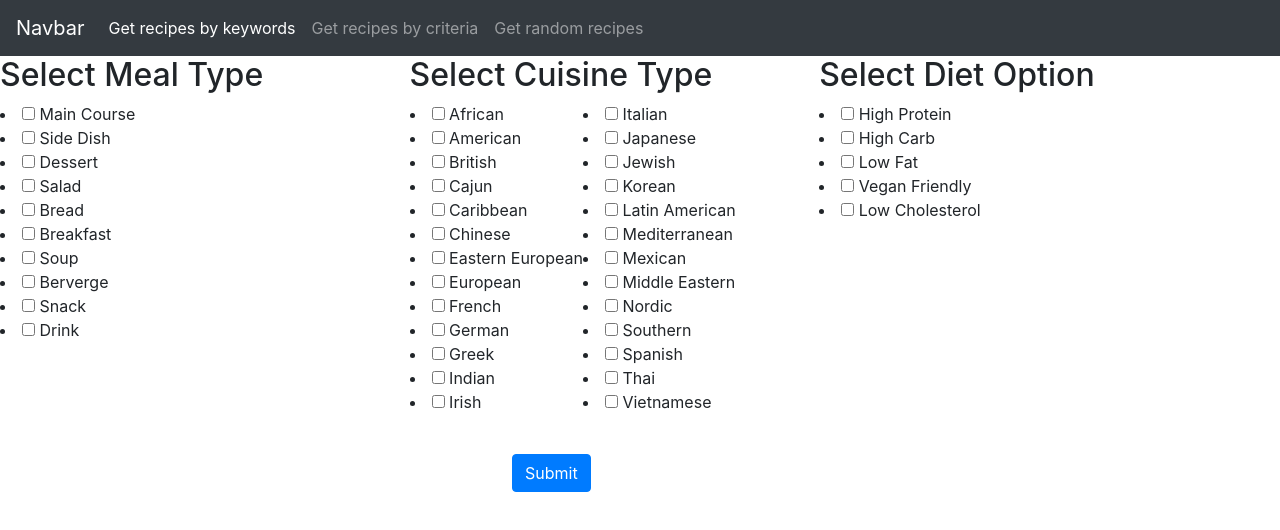
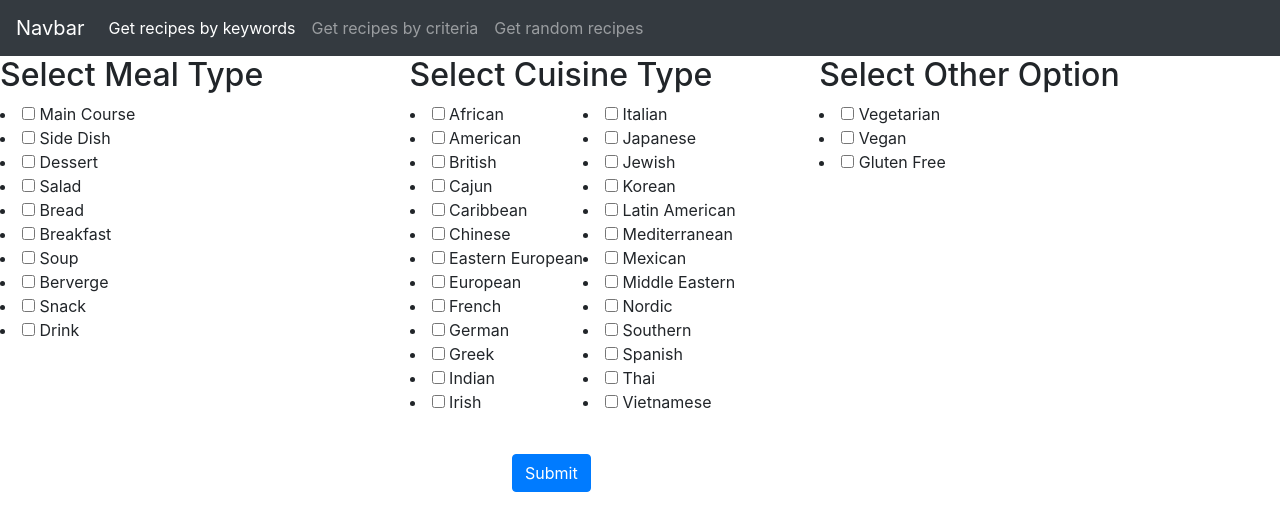
Before and after one commit to SWChan01/recipe-app, a React (Create React App) app: page /advancedSearch in a window 1280 px wide. Shown: the top 530 px of the page. Built offline with nearby package versions, Linux system fonts and the light colour scheme.

Commit message:
diet is done

```diff
--- a/src/components/AdvancedSearch.js
+++ b/src/components/AdvancedSearch.js
@@ -60,11 +60,10 @@ class AdvancedSearch extends Component{
 
 
             dietOption: [
-                {id:36 , value: "High Protein" ,isChecked :false},
-                {id:37 , value: "High Carb" ,isChecked :false},
-                {id:38 , value: "Low Fat" ,isChecked :false},
-                {id:39 , value: "Vegan Friendly" ,isChecked :false},
-                {id:40 , value: "Low Cholesterol" ,isChecked :false},
+                {id:36 , value: "Vegetarian" ,isChecked :false},
+                {id:37 , value: "Vegan" ,isChecked :false},
+                {id:38 , value: "Gluten Free" ,isChecked :false},
+
 
 
 
@@ -89,7 +88,6 @@ class AdvancedSearch extends Component{
                 }
             })
 
-            this.setState({mealType:mealTypes});
 
 
 
@@ -106,7 +104,19 @@ class AdvancedSearch extends Component{
                 }
             })
 
-            this.setState({cuisine:cuisines});
+        }
+
+
+
+        this.handleDiet = (e) =>{
+            let diets = this.state.dietOption;
+
+            diets.forEach(element =>{
+                if(element.value === e.target.value){
+                    element.isChecked = e.target.checked;
+                    console.log(element.value+ " is " + element.isChecked);
+                }
+            })
         }
 
 
@@ -149,7 +159,7 @@ class AdvancedSearch extends Component{
 
 
             let API_KEY = process.env.REACT_APP_SPOONTACULAR_API_KEY;
-            let URL = `https://api.spoonacular.com/recipes/complexSearch?apiKey=${API_KEY}&number=${10}&addRecipeInformation=${true}&fillIngredients=${true}&cuisine=${cuisineQuery.toString()}&type=${mealTypeQuery.toString()}`;
+            let URL = `https://api.spoonacular.com/recipes/complexSearch?apiKey=${API_KEY}&number=${10}&addRecipeInformation=${true}&fillIngredients=${true}&cuisine=${cuisineQuery.toString()}&type=${mealTypeQuery.toString()}&diet=${dietOptionQuery.toString()}`;
             console.log(URL);
 
             let result = await fetch(URL);
@@ -173,13 +183,6 @@ class AdvancedSearch extends Component{
 
 
     render() {
-
-
-
-
-
-
-
         return(
             <>
                 <form onSubmit = {this.handleSubmit}>
@@ -223,13 +226,13 @@ class AdvancedSearch extends Component{
 
 
                     <div className="criteria">
-                        <h2>Select Diet Option</h2>
+                        <h2>Select Other Option</h2>
 
 
                         <div className ="dietType">
                             {
                                 this.state.dietOption.map((element) => {
-                                    return (<CheckBox handleClick = {this.handleCuisine} {...element} />)
+                                    return (<CheckBox handleClick = {this.handleDiet} {...element} />)
                                 })
                             }
                         </div>
```
